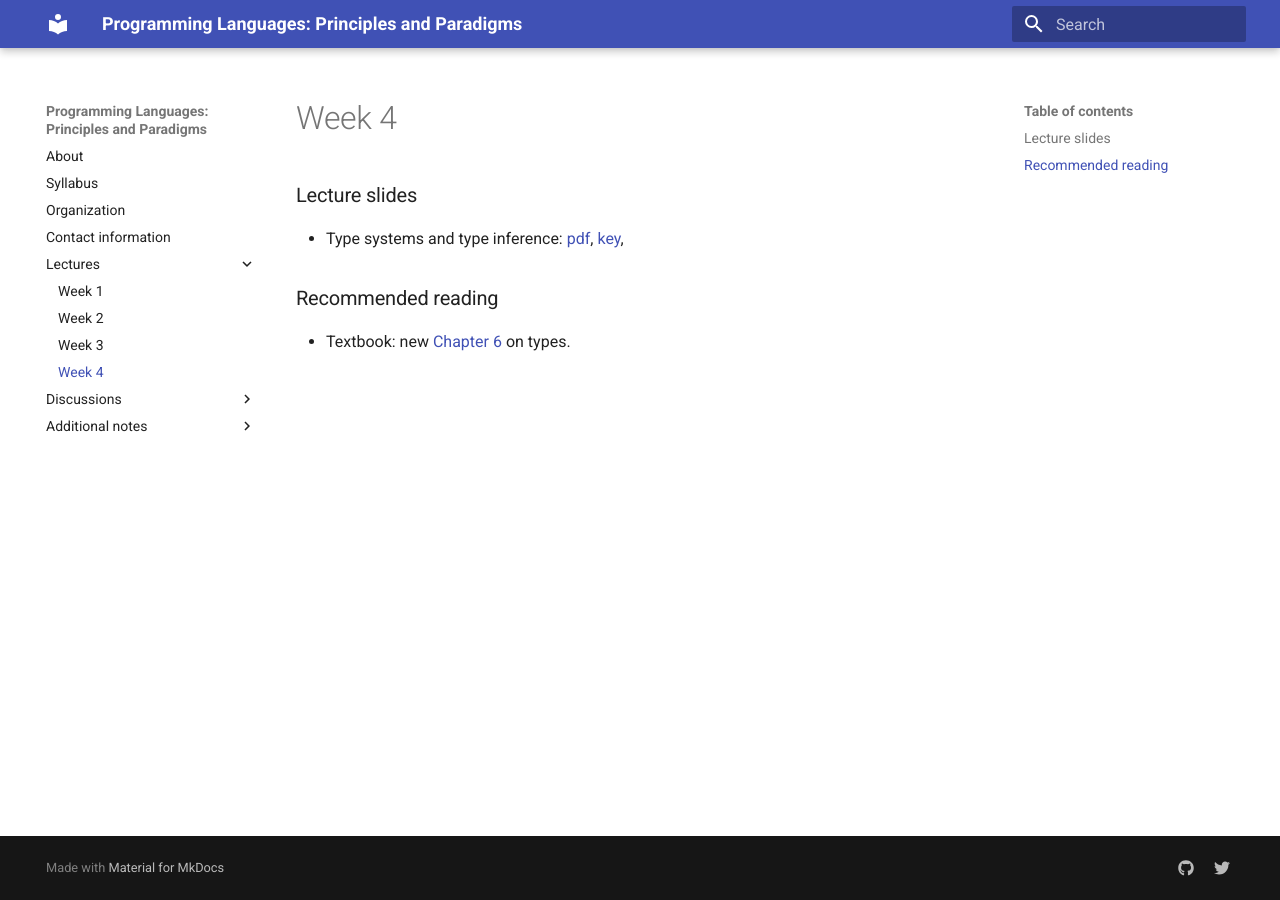
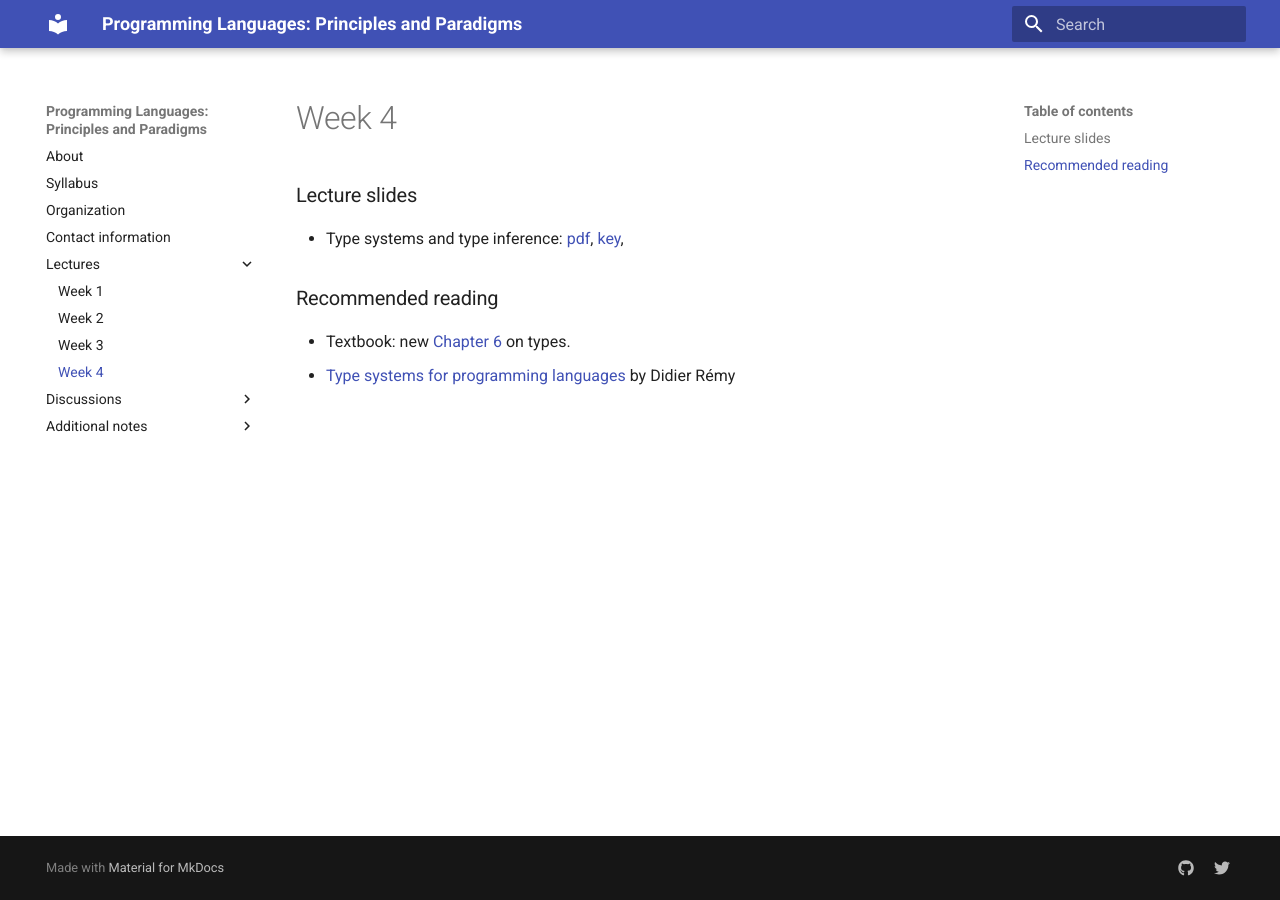
Before and after one commit to kpister/cse130-summer19-b, an MkDocs documentation site: the page built from docs/lectures/week4/index.md, in a window 1280 px wide. Built offline with MkDocs 1.6.1 and Material for MkDocs 9.7.7, drawn with Linux system fonts in a browser that asks for light colours; old or Windows-style settings are respelled for this version of MkDocs.

Commit message:
slides + link to book

```diff
--- a/docs/lectures/week4/index.md
+++ b/docs/lectures/week4/index.md
@@ -5,3 +5,4 @@
 ### Recommended reading
 
 - Textbook: new [Chapter 6](readings/types.pdf) on types.
+- [Type systems for programming languages](http://gallium.inria.fr/~remy/mpri/cours1.pdf) by Didier Rémy
```
Also changed, not shown: site/lectures/week4/index.html, site/search/search_index.json, site/sitemap.xml, 4 other files.
